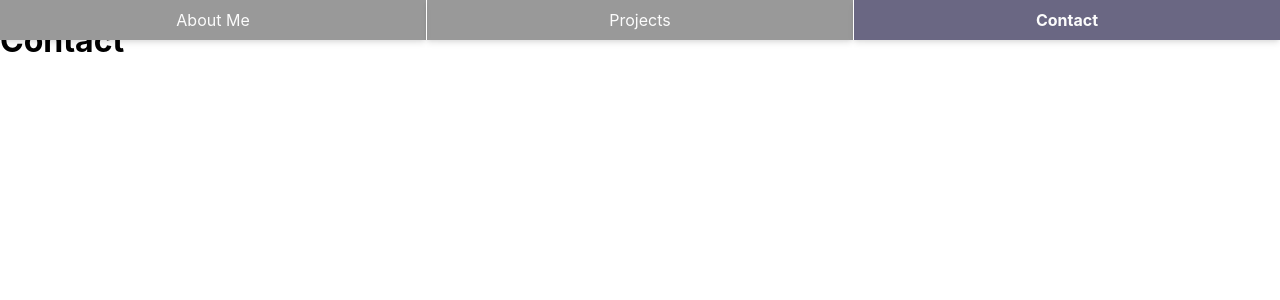
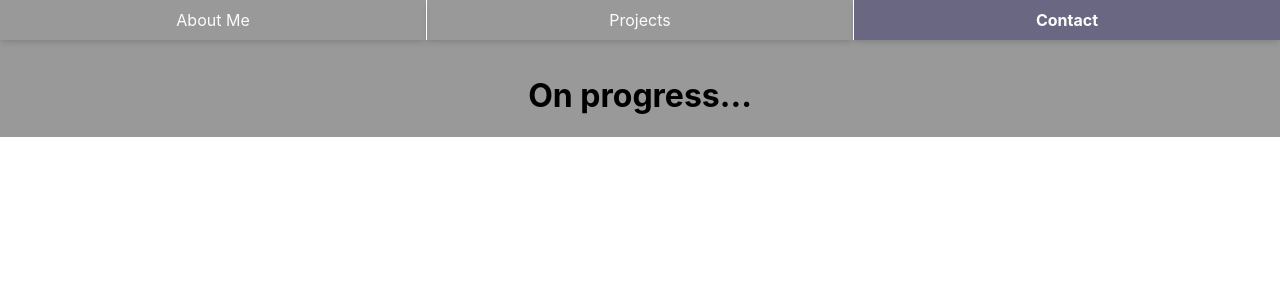
Before and after one commit to Aleix1379/portfolio, a React (Create React App) app: page /contact in a window 1280 px wide. Shown: the top 300 px of the page. Built offline with nearby package versions, Linux system fonts and the light colour scheme.

Commit message:
Page contact on progress...

```diff
--- a/src/components/contact/contact.css
+++ b/src/components/contact/contact.css
@@ -1,3 +1,11 @@
-
+.contact {
+  display: flex;
+  flex-direction: column;
+  align-items: center;
+  padding-top: 55px;
+  padding-left: 6px;
+  padding-right: 6px;
+  background: #999999;
+}
 
 /*# sourceMappingURL=contact.css.map */
--- a/src/components/contact/contact.jsx
+++ b/src/components/contact/contact.jsx
@@ -3,7 +3,9 @@ import './contact.scss';
 
 const ContactComponent = () => {
     return (
-        <h1>Contact</h1>
+        <div className="contact">
+            <h1>On progress...</h1>
+        </div>
     );
 };
 
--- a/src/components/contact/contact.scss
+++ b/src/components/contact/contact.scss
@@ -0,0 +1,11 @@
+@import "../../assets/sass/variables";
+
+.contact {
+  display: flex;
+  flex-direction: column;
+  align-items: center;
+  padding-top: 55px;
+  padding-left: 6px;
+  padding-right: 6px;
+  background: $color-default;
+}
```
Also changed, not shown: 1 other file (tests, documents, lock files or other folders).
